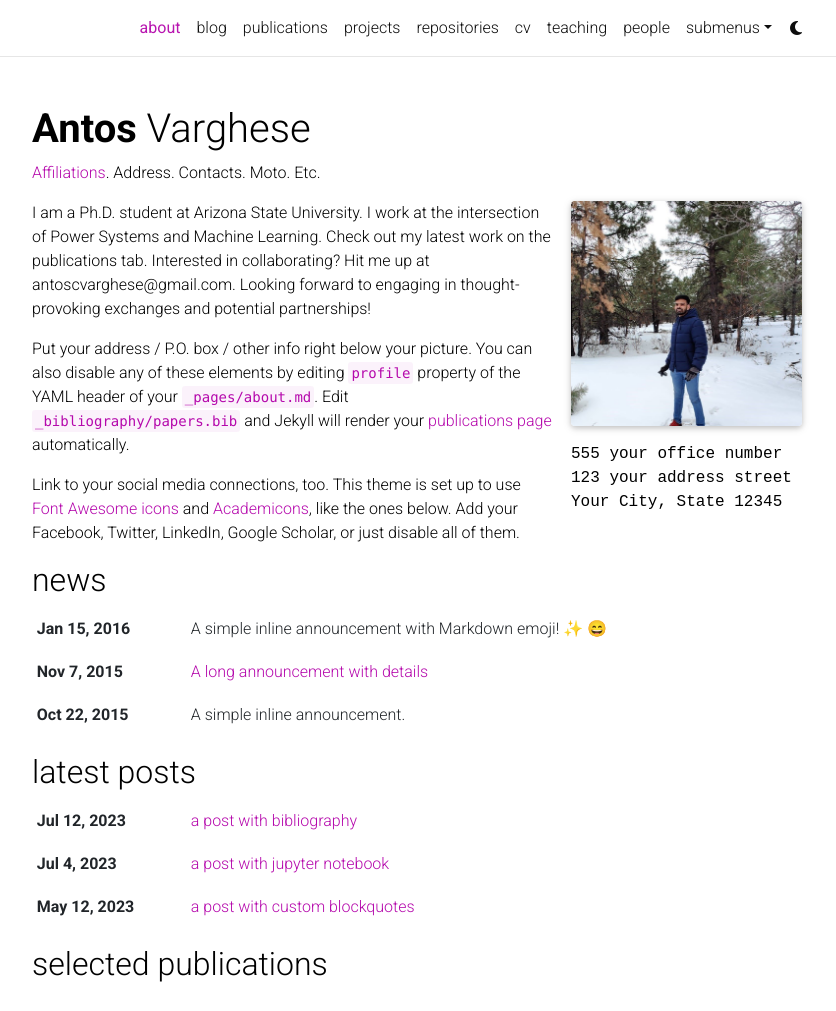
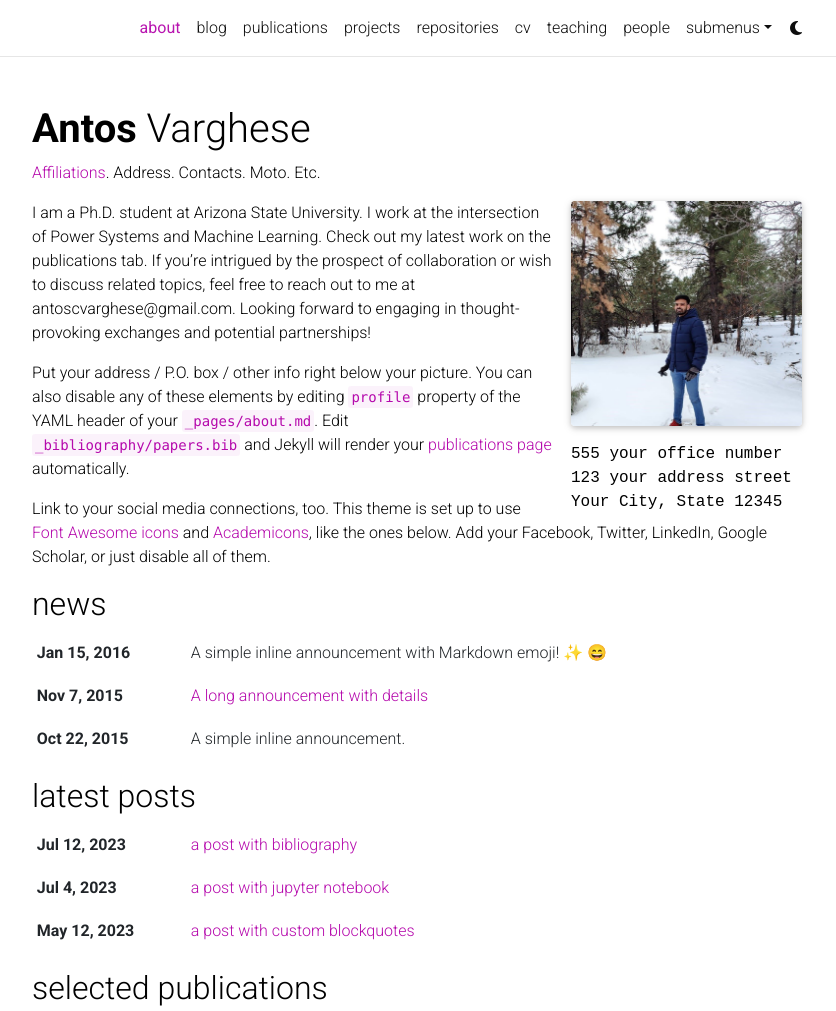
Before and after one commit to thesudo91/thesudo91.github.io, a Jekyll site: the page built from _pages/about.md, in a window 1280 px wide and 1324 px high, cut to the strip 0-1011 px from the top of the window. Shown: the whole strip, without its empty margins (223-1059 px from the left). Built offline with Jekyll 4.4.1, drawn with Linux system fonts in a browser that asks for light colours; full-size pictures stand in for the smaller copies a plugin makes; emoji names are drawn with the system emoji font; comment, search, counter and statistics services are not loaded; a style sheet for code colours, icons or effects is not loaded.

Commit message:
Update about.md

```diff
--- a/_pages/about.md
+++ b/_pages/about.md
@@ -19,7 +19,7 @@
 social: true  # includes social icons at the bottom of the page
 ---
 
-I am a Ph.D. student at Arizona State University. I work at the intersection of Power Systems and Machine Learning. Check out my latest work on the publications tab. Interested in collaborating? Hit me up at antoscvarghese@gmail.com. Looking forward to engaging in thought-provoking exchanges and potential partnerships!
+I am a Ph.D. student at Arizona State University. I work at the intersection of Power Systems and Machine Learning. Check out my latest work on the publications tab. If you're intrigued by the prospect of collaboration or wish to discuss related topics, feel free to reach out to me at antoscvarghese@gmail.com. Looking forward to engaging in thought-provoking exchanges and potential partnerships!
 
 Put your address / P.O. box / other info right below your picture. You can also disable any of these elements by editing `profile` property of the YAML header of your `_pages/about.md`. Edit `_bibliography/papers.bib` and Jekyll will render your [publications page](/al-folio/publications/) automatically.
 
```
